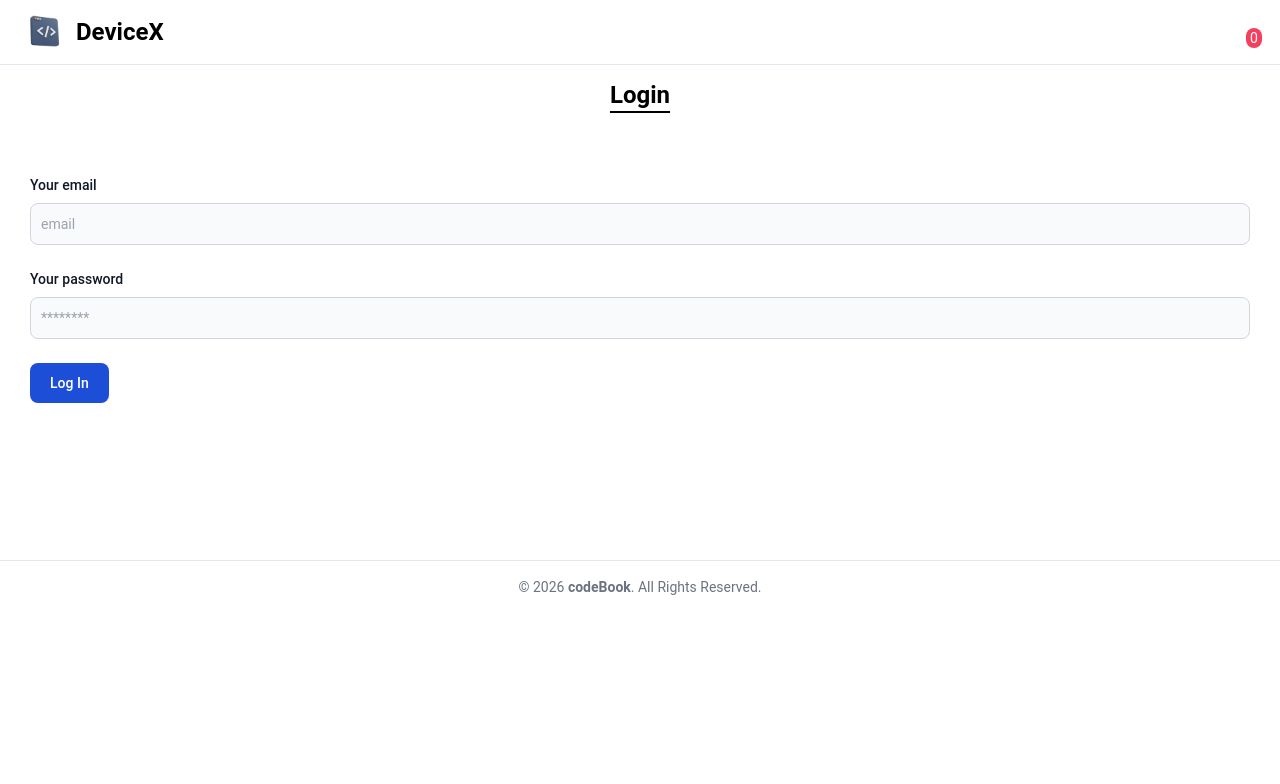
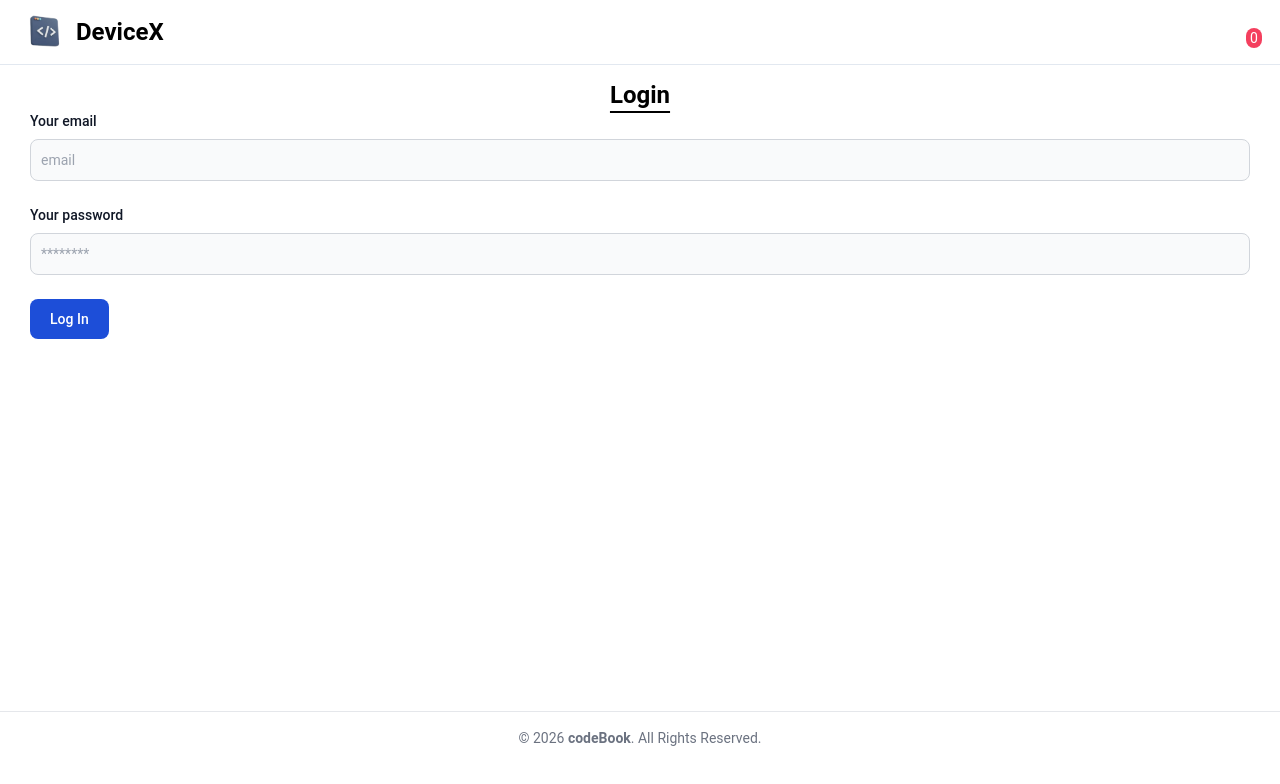
Before and after one commit to jaswanthj758/DeviceX, a React (Create React App) app: page /login in a window 1280 px wide. Shown: the top 784 px of the page. Built offline with nearby package versions, Linux system fonts and the light colour scheme.

Commit message:
adjust the min- height of the login, register, my cart

```diff
--- a/src/components/Layouts/Footer.js
+++ b/src/components/Layouts/Footer.js
@@ -2,12 +2,12 @@ import { Link } from 'react-router-dom'
 export const Footer = () => {
   return (
     <footer  >
-      <div className="w-full  py-4 flex flex-col items-center gap-2  border-t border-gray-200 bottom-0  dark:bg-gray-900 border-t dark:border-gray-700 justify-between items-center mx-auto max-w-screen-xl ">
-        <p className="text-sm text-gray-500 hover:text-gray-900 dark:hover:text-white">
+      <div className="w-full  py-4 flex flex-col items-center gap-2  border-t border-gray-200 bottom-0  dark:bg-gray-900 border-t  dark:border-gray-700 justify-between items-center mx-auto max-w-screen-xl ">
+        <p className="text-sm  text-gray-500 hover:text-gray-900 dark:hover:text-white">
           © 2026 <span className="font-semibold text-gray ">codeBook</span>. All Rights Reserved.
         </p>
 
-        <div className="flex gap-6 bottom  ">
+        <div className="flex gap-6 ">
          <Link to='#'><span className="bi bi-instagram text-xl cursor-pointer hover:text-pink-500 transition-colors text-gray-500 hover:text-gray-900 dark:hover:text-white "></span></Link>
           <Link to='#'><span className="bi bi-twitter text-xl cursor-pointer hover:text-sky-400 transition-colors text-gray-500 hover:text-gray-900 dark:hover:text-white"></span></Link>
          <Link to='#'> <span className="bi bi-github text-xl cursor-pointer hover:text-black transition-colors text-gray-500 hover:text-gray-900 dark:hover:text-white "></span></Link>
--- a/src/index.css
+++ b/src/index.css
@@ -9,7 +9,7 @@
 }
 
 main{
-    min-height:70vh;
+    min-height:60vh;
     max-width:1250px;
     margin:auto;
     padding:15px;
--- a/src/pages/Cart/components/CartList.js
+++ b/src/pages/Cart/components/CartList.js
@@ -10,8 +10,8 @@ export const  CartList = () => {
     useTitle(`cart (${cartList.length})`)
 
   return (
-    <>
-      <section className="my-20">
+    <main className="min-h-[calc(100vh-100git px)]" >
+      <section className="my-20 ">
         <p className="text-2xl text-center font-semibold dark:text-slate-100 my-10 underline underline-offset-8">
           My Cart ({cartList.length})
         </p>
@@ -40,6 +40,6 @@ export const  CartList = () => {
       </section>
       {checkout && <Checkout setCheckout={setCheckout}/> }
 
-    </>
+    </main>
   )
 }
--- a/src/pages/Login.js
+++ b/src/pages/Login.js
@@ -24,9 +24,9 @@ export const Login = () => {
        }
   }
   return (
-    <main className="bg-white dark:bg-gray-900">
+    <main className="bg-white dark:bg-gray-900 min-h-[calc(100vh-89px)] ">
       <section >
-        <p className="text-2xl text-center font-semibold dark:text-slate-100 my-16 underline underline-offset-8">Login</p>
+        <p className="text-2xl text-center font-semibold dark:text-slate-100 pt-16 underline underline-offset-8">Login</p>
       </section>
         <form onSubmit={ handleLogin }>
           <div className="mb-6">
--- a/src/pages/Register.js
+++ b/src/pages/Register.js
@@ -27,9 +27,9 @@ export const Register = () => {
 
     }
   return (
-    <main>
-      <section>
-        <p className="text-2xl text-center font-semibold dark:text-slate-100 my-16 underline underline-offset-8">Register</p>
+    <main className='min-h-[calc(100vh-89px)]'>
+      <section >
+        <p className="text-2xl text-center font-semibold dark:text-slate-100 my-16 underline underline-offset-8 ">Register</p>
       </section>
         <form onSubmit={handleRegister}>
         <div className="mb-6">
```
